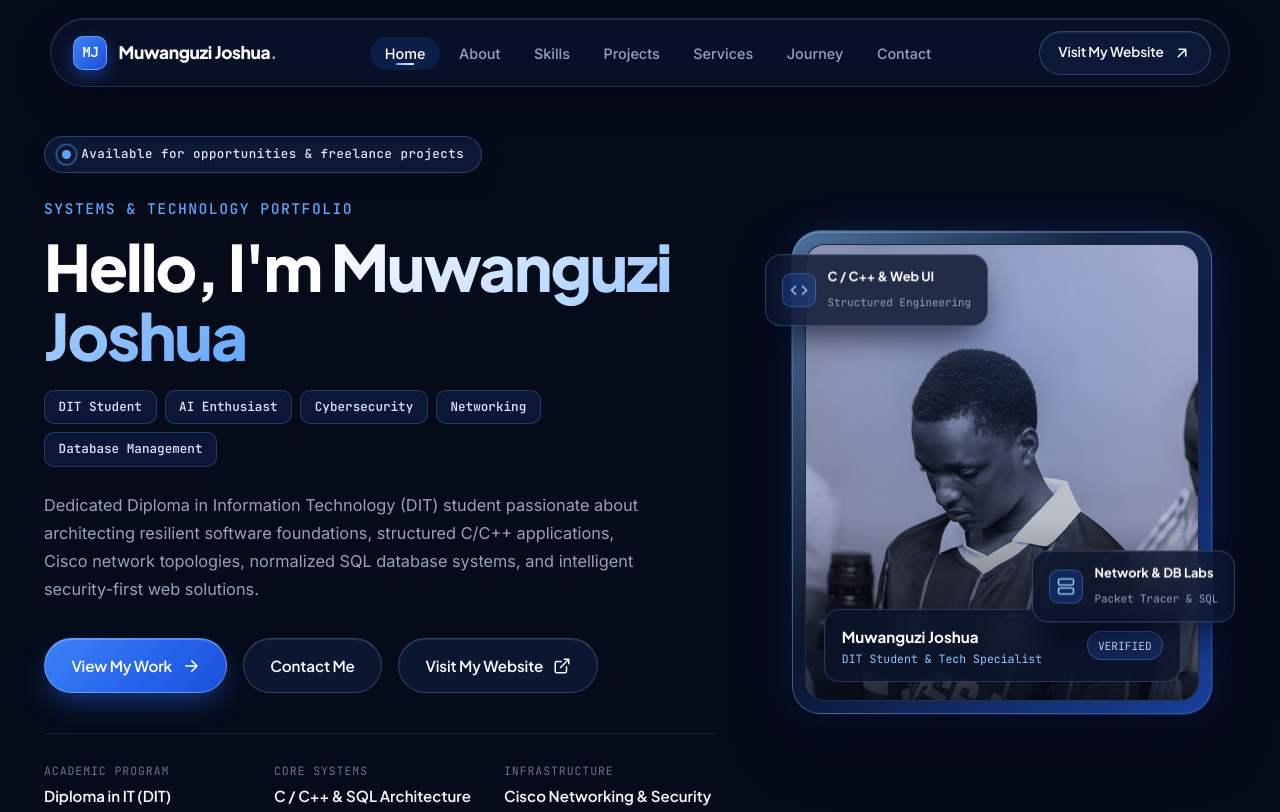
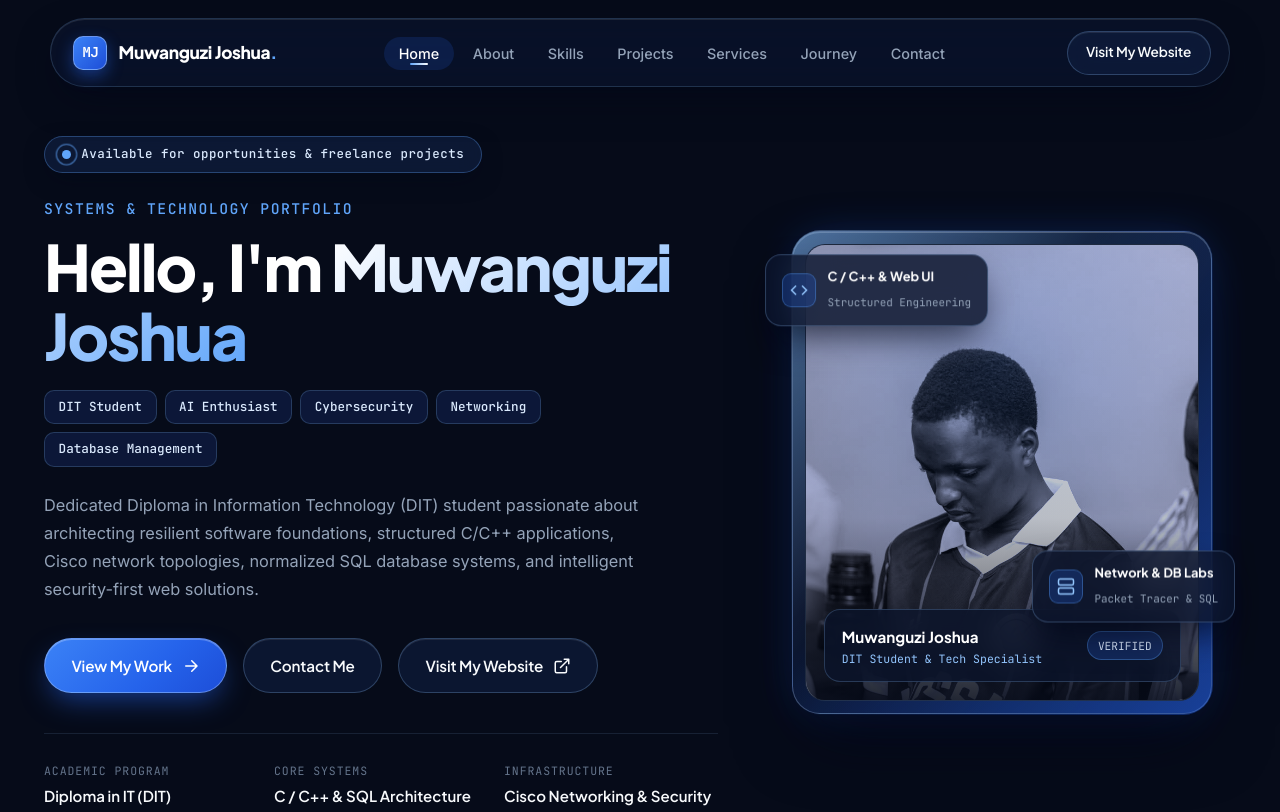
Before and after one commit to joshuamuwanguzi-web/my-portfolio, a plain HTML site: page index.html in a window 1280 px wide. Shown: the top 812 px of the page. Drawn offline with Linux system fonts and the light colour scheme.

Commit message:
Update index.html

```diff
--- a/index.html
+++ b/index.html
@@ -85,9 +85,6 @@
           aria-label="Visit My External Website (opens in a new tab)"
         >
           <span>Visit My Website</span>
-          <svg viewBox="0 0 24 24" fill="none" stroke="currentColor" stroke-width="2" aria-hidden="true">
-            <path d="M7 17L17 7M17 7H8M17 7V16" stroke-linecap="round" stroke-linejoin="round" />
-          </svg>
         </a>
 
         <!-- Mobile Hamburger Menu Toggle -->
```
